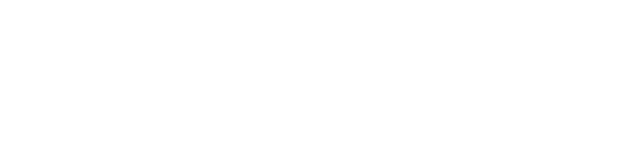
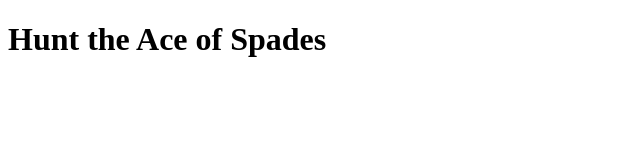
Before and after one commit to Bodzia04/HuntTheAceJSGame, a plain HTML site: page index.html in a window 1280 px wide. Shown: the whole page, without its empty margins (0-640 px from the left). Drawn offline with Linux system fonts and the light colour scheme.

Commit message:
add header

```diff
--- a/index.html
+++ b/index.html
@@ -8,6 +8,11 @@
     <title>Document</title>
 </head>
 <body>
+    <header>
+        <div class="header-title-container">
+            <h1>Hunt the Ace of Spades</h1>
+        </div>
+    </header>
     <script src="file.js"></script>
 </body>
 </html>
```
